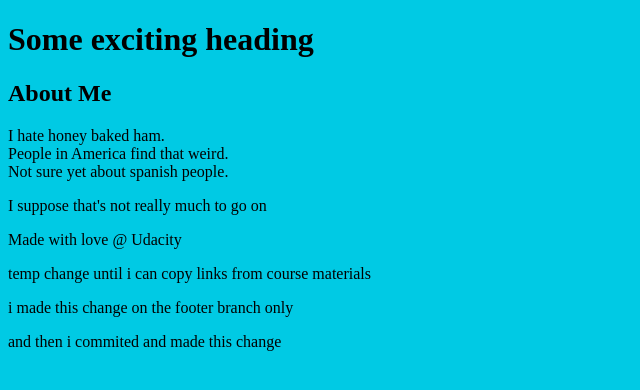
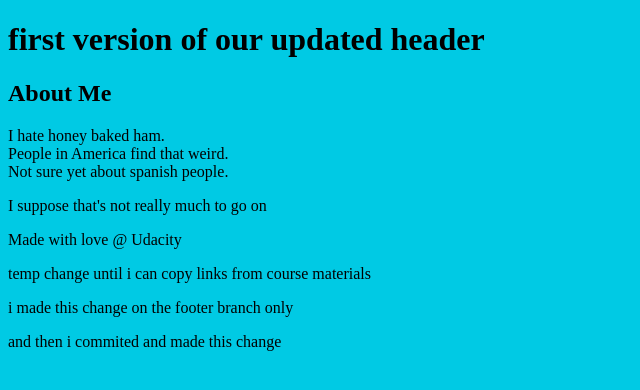
Before and after one commit to ZTsquared/Temporary-repo, a plain HTML site: page index.html in a window 1280 px wide. Shown: the whole page, without its empty margins (0-640 px from the left). Drawn offline with Linux system fonts and the light colour scheme.

Commit message:
update the header

```diff
--- a/index.html
+++ b/index.html
@@ -9,7 +9,7 @@
 </head>
 <body>
     <header>
-        <h1>Some exciting heading</h1>
+        <h1>first version of our updated header</h1>
     </header>
 
     <div class="container">
```
